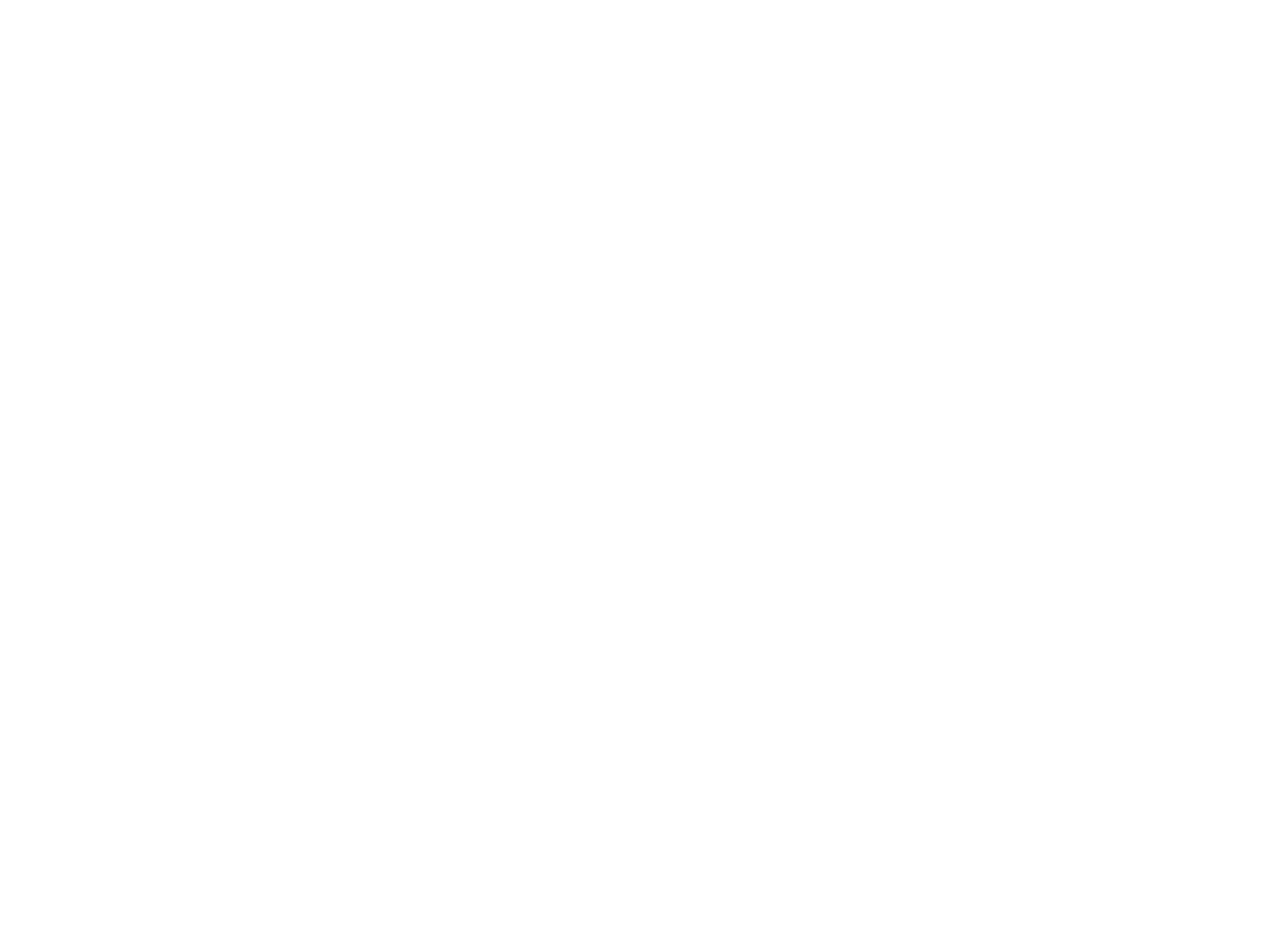
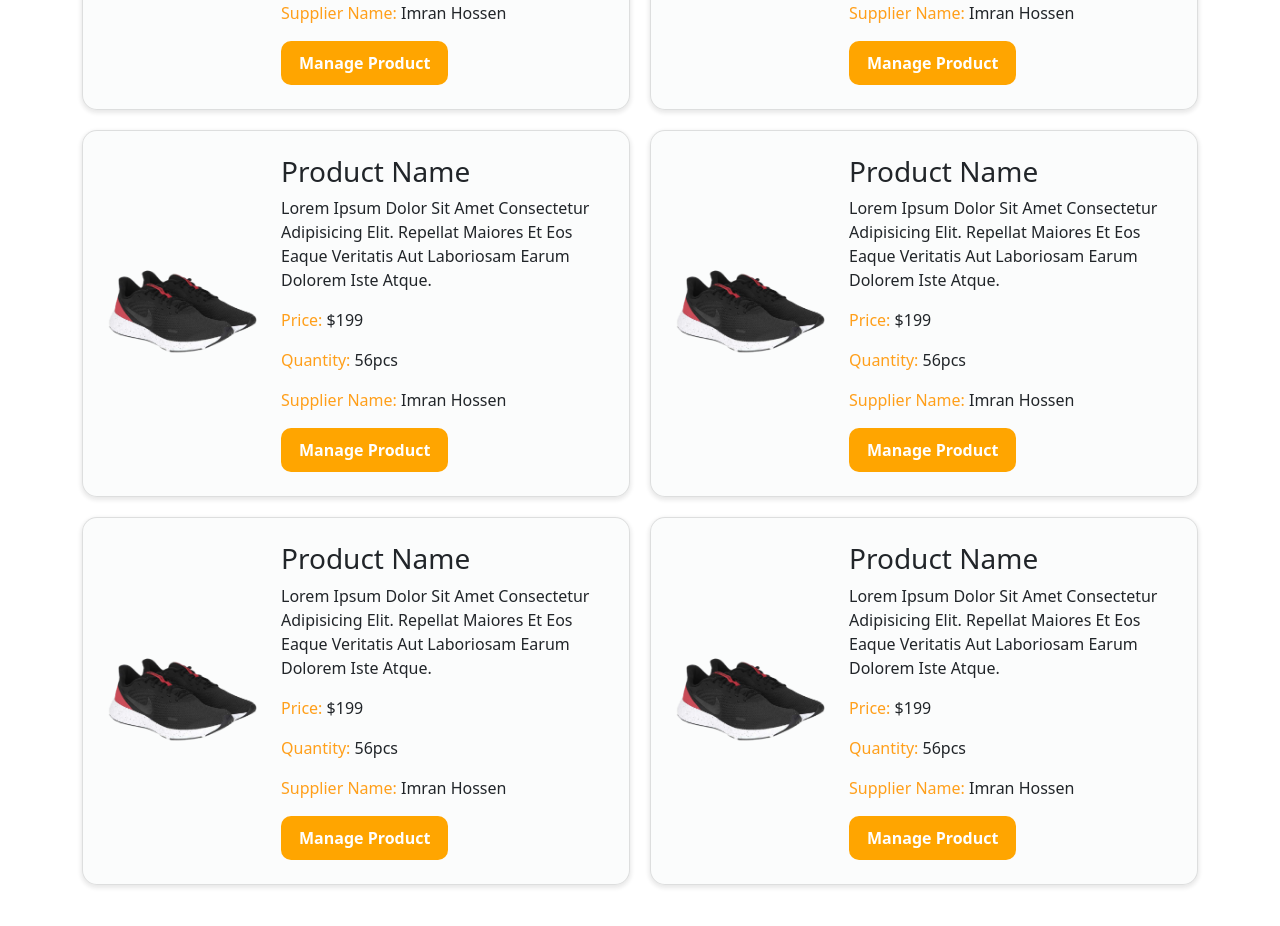
Before and after one commit to ImRanKhan81m/Nike-Shoes-Warehouse-Client-Side-A-11, a React (Create React App) app: page / in a window 1280 px wide. Shown: the part 1100-2026 px from the top of the page. Before the commit the page ends 1136 px from the top, so only its background shows below. Built offline with nearby package versions, Linux system fonts and the light colour scheme.

Commit message:
inventories item update

```diff
--- a/src/Components/InventoryItems/InventoryItems.css
+++ b/src/Components/InventoryItems/InventoryItems.css
@@ -1,5 +1,5 @@
 .inventory h2 {
-    font-size: 40px;
+    font-size: 50px;
     font-weight: 700;
     color: #2C2C54;
 }
@@ -9,7 +9,26 @@
 .inventories{
     display: grid;
     grid-template-columns: repeat(2, 1fr);
+    gap: 20px;
+}
+.inventory-items{
+    background-color: #f8f9fa8a;
+    box-shadow: 0 2px 4px 1px rgb(27 27 27 / 10%);
+    margin-bottom: 30px;
+    border: 1px solid rgba(19,19,19,.125);
+    border-radius: 15px ;
+    margin-bottom: 0px;
 }
 .inventory-items img{
     width: 100%;
 }
+.inventory-btn{
+    border: none;
+    border-radius: 10px;
+    background-color: orange;
+    /* background-color: #2c2c54; */
+    color: #fff;
+    padding: 10px 18px;
+    font-size: 16px;
+    font-weight: 600;
+}
--- a/src/Components/InventoryItems/InventoryItems.js
+++ b/src/Components/InventoryItems/InventoryItems.js
@@ -8,11 +8,11 @@
         <div className='mt-5 py-5'>
             <Container className='inventory'>
                 <h2><span>Inventory</span> Products</h2>
-                <div>
+                <div className='mt-5'>
                     <div className='inventories'>
-                        <div className='inventory-items'>
+                        <div className='inventory-items p-4'>
                             <Row>
-                                <Col lg='4' md='4'>
+                                <Col lg='4' md='4' className='d-flex justify-content-center align-items-center'>
                                     <div>
                                         <img src={img1} alt="" />
                                     </div>
@@ -24,13 +24,14 @@
                                         <p><span>Price:</span> $199</p>
                                         <p><span>Quantity:</span> 56pcs</p>
                                         <p><span>Supplier Name:</span> Imran Hossen</p>
+                                        <button className='inventory-btn'>Manage Product</button>
                                     </div>
-                                </Col>bb
+                                </Col>
                             </Row>
                         </div>
-                        <div className='inventory-items'>
+                        <div className='inventory-items p-4'>
                             <Row>
-                                <Col lg='4' md='4'>
+                                <Col lg='4' md='4' className='d-flex justify-content-center align-items-center'>
                                     <div>
                                         <img src={img1} alt="" />
                                     </div>
@@ -42,6 +43,83 @@
                                         <p><span>Price:</span> $199</p>
                                         <p><span>Quantity:</span> 56pcs</p>
                                         <p><span>Supplier Name:</span> Imran Hossen</p>
+                                        <button className='inventory-btn'>Manage Product</button>
+                                    </div>
+                                </Col>
+                            </Row>
+                        </div>
+                        <div className='inventory-items p-4'>
+                            <Row>
+                                <Col lg='4' md='4' className='d-flex justify-content-center align-items-center'>
+                                    <div>
+                                        <img src={img1} alt="" />
+                                    </div>
+                                </Col>
+                                <Col lg='8' md='8'>
+                                    <div className='text-start'>
+                                        <h3>Product Name</h3>
+                                        <p>Lorem Ipsum Dolor Sit Amet Consectetur Adipisicing Elit. Repellat Maiores Et Eos Eaque Veritatis Aut Laboriosam Earum Dolorem Iste Atque.</p>
+                                        <p><span>Price:</span> $199</p>
+                                        <p><span>Quantity:</span> 56pcs</p>
+                                        <p><span>Supplier Name:</span> Imran Hossen</p>
+                                        <button className='inventory-btn'>Manage Product</button>
+                                    </div>
+                                </Col>
+                            </Row>
+                        </div>
+                        <div className='inventory-items p-4'>
+                            <Row>
+                                <Col lg='4' md='4' className='d-flex justify-content-center align-items-center'>
+                                    <div>
+                                        <img src={img1} alt="" />
+                                    </div>
+                                </Col>
+                                <Col lg='8' md='8'>
+                                    <div className='text-start'>
+                                        <h3>Product Name</h3>
+                                        <p>Lorem Ipsum Dolor Sit Amet Consectetur Adipisicing Elit. Repellat Maiores Et Eos Eaque Veritatis Aut Laboriosam Earum Dolorem Iste Atque.</p>
+                                        <p><span>Price:</span> $199</p>
+                                        <p><span>Quantity:</span> 56pcs</p>
+                                        <p><span>Supplier Name:</span> Imran Hossen</p>
+                                        <button className='inventory-btn'>Manage Product</button>
+                                    </div>
+                                </Col>
+                            </Row>
+                        </div>
+                        <div className='inventory-items p-4'>
+                            <Row>
+                                <Col lg='4' md='4' className='d-flex justify-content-center align-items-center'>
+                                    <div>
+                                        <img src={img1} alt="" />
+                                    </div>
+                                </Col>
+                                <Col lg='8' md='8'>
+                                    <div className='text-start'>
+                                        <h3>Product Name</h3>
+                                        <p>Lorem Ipsum Dolor Sit Amet Consectetur Adipisicing Elit. Repellat Maiores Et Eos Eaque Veritatis Aut Laboriosam Earum Dolorem Iste Atque.</p>
+                                        <p><span>Price:</span> $199</p>
+                                        <p><span>Quantity:</span> 56pcs</p>
+                                        <p><span>Supplier Name:</span> Imran Hossen</p>
+                                        <button className='inventory-btn'>Manage Product</button>
+                                    </div>
+                                </Col>
+                            </Row>
+                        </div>
+                        <div className='inventory-items p-4'>
+                            <Row>
+                                <Col lg='4' md='4' className='d-flex justify-content-center align-items-center'>
+                                    <div>
+                                        <img src={img1} alt="" />
+                                    </div>
+                                </Col>
+                                <Col lg='8' md='8'>
+                                    <div className='text-start'>
+                                        <h3>Product Name</h3>
+                                        <p>Lorem Ipsum Dolor Sit Amet Consectetur Adipisicing Elit. Repellat Maiores Et Eos Eaque Veritatis Aut Laboriosam Earum Dolorem Iste Atque.</p>
+                                        <p><span>Price:</span> $199</p>
+                                        <p><span>Quantity:</span> 56pcs</p>
+                                        <p><span>Supplier Name:</span> Imran Hossen</p>
+                                        <button className='inventory-btn'>Manage Product</button>
                                     </div>
                                 </Col>
                             </Row>
```
